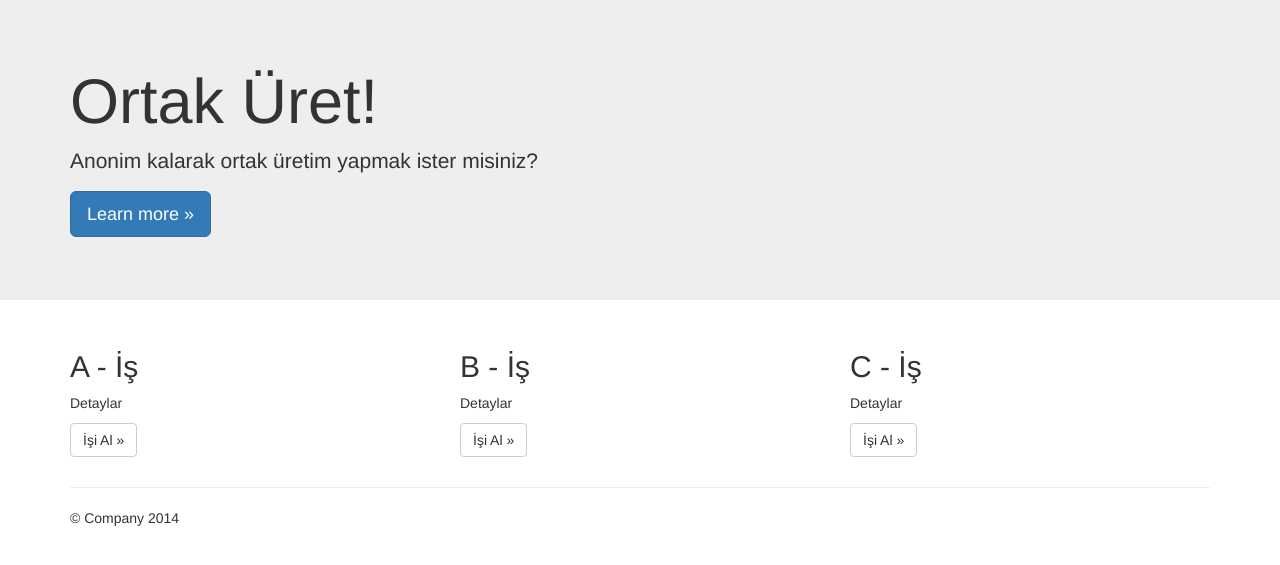
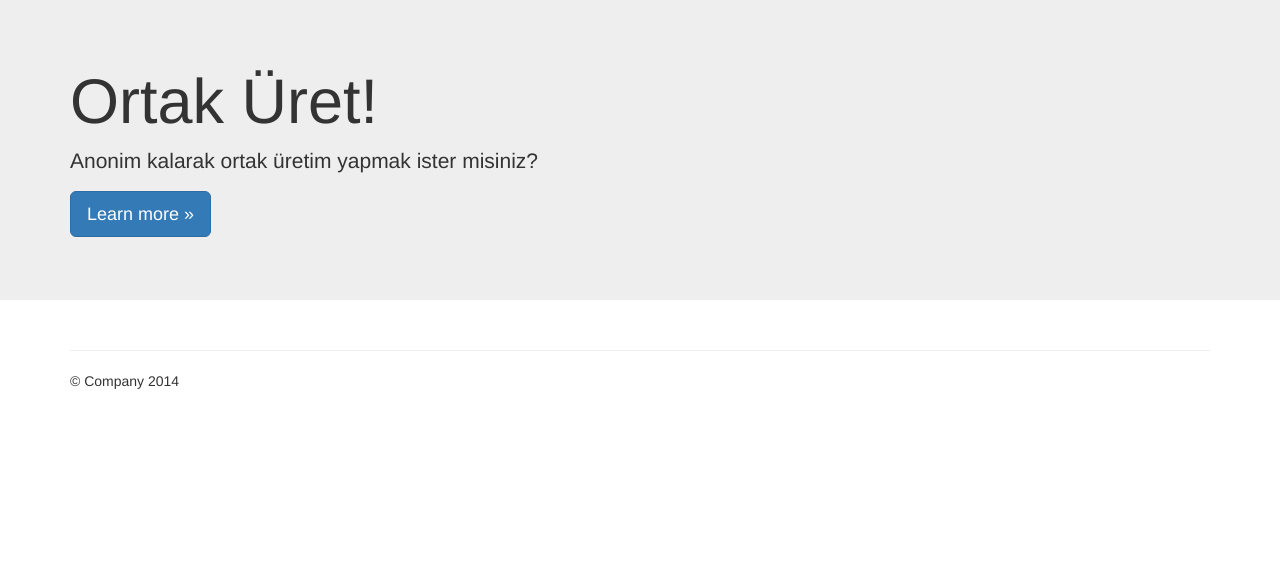
Before and after one commit to COMU/lazimlik, a Django app: page / in a window 1280 px wide. Shown: the part 51-616 px from the top of the page. Run offline with Django 3.2, Linux system fonts and the light colour scheme; parts of the project's set-up code (start-up, migrations or seed data) failed here and were passed over; some libraries are stand-ins or nearby versions.

Commit message:
iş oluşturma işlemi tamamlandı

```diff
--- a/lazimlik/templates/temel.html
+++ b/lazimlik/templates/temel.html
@@ -60,23 +60,7 @@
     </div>
 
     <div class="container">
-      <div class="row">
-        <div class="col-sm-4">
-          <h2>A - İş</h2>
-          <p>Detaylar</p>
-          <p><a class="btn btn-default" href="#" role="button">İşi Al &raquo;</a></p>
-        </div>
-        <div class="col-sm-4">
-          <h2>B - İş</h2>
-          <p>Detaylar</p>
-          <p><a class="btn btn-default" href="#" role="button">İşi Al &raquo;</a></p>
-       </div>
-        <div class="col-sm-4">
-          <h2>C - İş</h2>
-          <p>Detaylar</p>
-          <p><a class="btn btn-default" href="#" role="button">İşi Al &raquo;</a></p>
-        </div>
-      </div>
+    	{% block icerik %}{% endblock %}
 
       <hr>
 
--- a/lazimlik/yonetim/views.py
+++ b/lazimlik/yonetim/views.py
@@ -1,13 +1,21 @@
 # -*- coding: utf-8 -*-
 from django.http import *
 from django.template import Template, Context
-from django.shortcuts import render_to_response, redirect, render
+from django.shortcuts import render_to_response, redirect, render, RequestContext
+from .forms import yapilacakIsForm
 
 def anasayfa(request):
-    return render_to_response('anasayfa.html')
+    return render_to_response("anasayfa.html")
 
 def isverelim(request):
-    return render_to_response('isverelim.html')
+
+	form = yapilacakIsForm(request.POST or None)
+
+	if form.is_valid():
+		save_it = form.save(commit=False)
+		save_it.save()
+
+	return render_to_response("isverelim.html", locals(), context_instance=RequestContext(request))
 
 def isyapalim(request):
-    return render_to_response('isyapalim.html')
+    return render_to_response("isyapalim.html")
```
Also changed, not shown: lazimlik/templates/isverelim.html (+10 -2 lines), lazimlik/yonetim/forms.py (added, +7 -0 lines), lazimlik/db.sqlite3, 4 other files.
